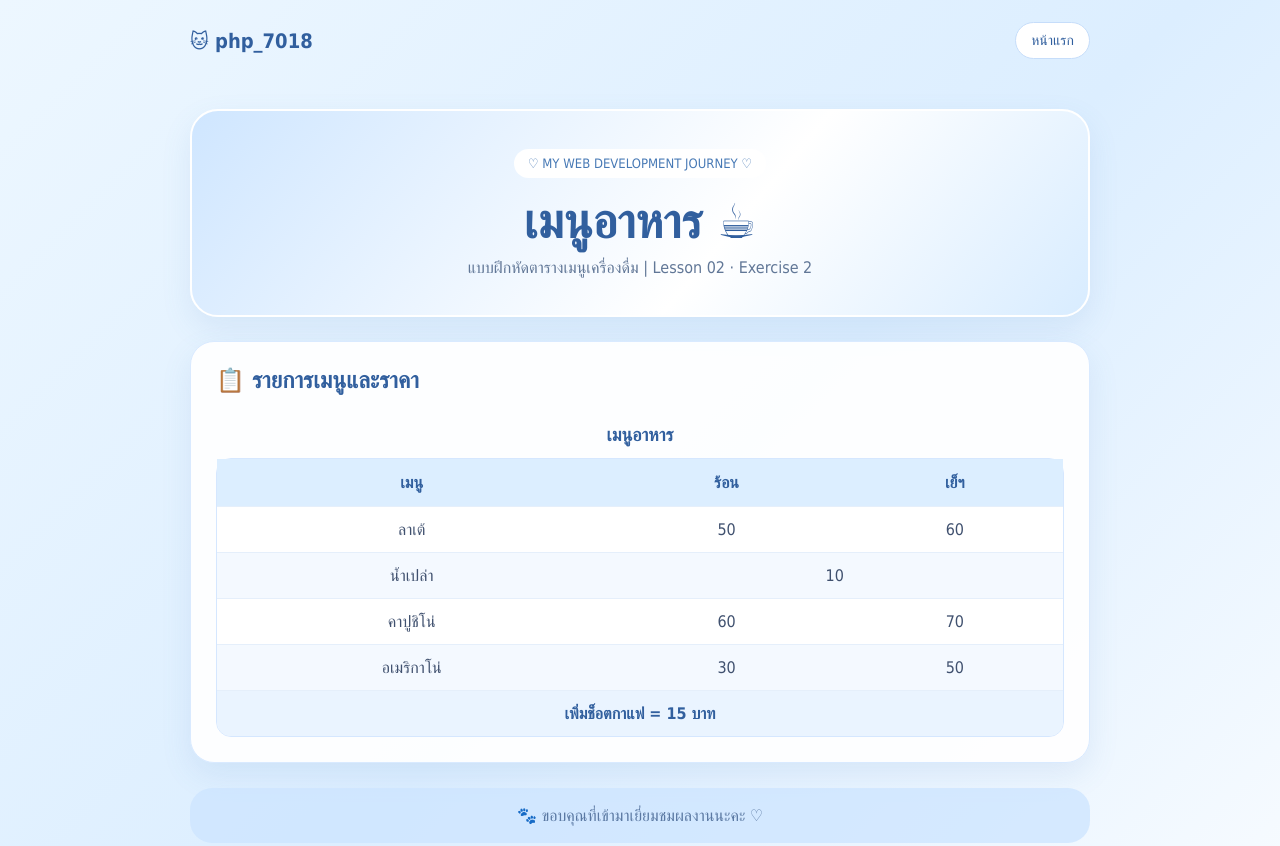
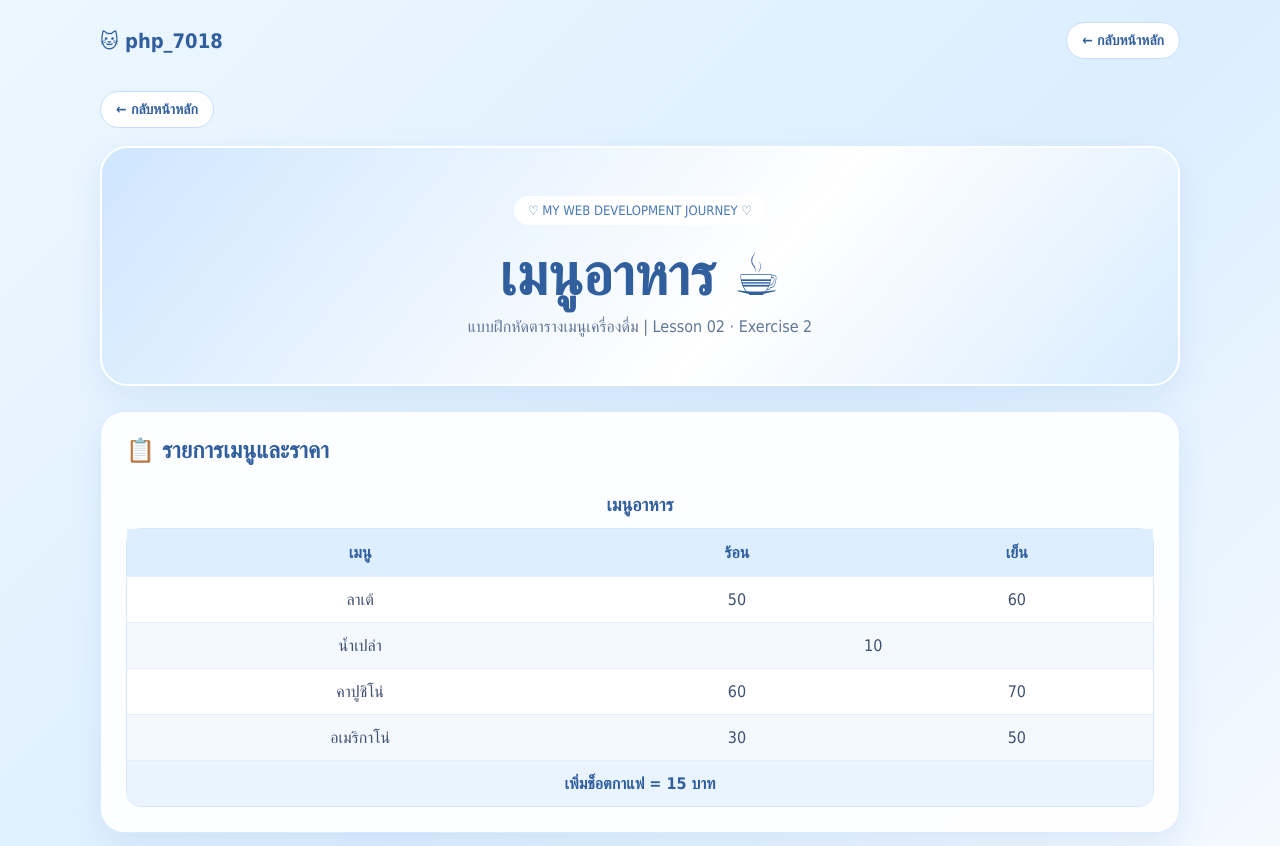
Before and after one commit to WaySpaceOrg/php_7018, a plain HTML site: page Lesson2/ex2.html in a window 1280 px wide. Shown: the top 846 px of the page. Drawn offline with Linux system fonts and the light colour scheme.

Commit message:
Restyle Lesson 2 exercise 2 to match homepage

```diff
--- a/Lesson2/ex2.html
+++ b/Lesson2/ex2.html
@@ -2,42 +2,46 @@
 <html lang="th">
 <head>
 <meta charset="utf-8">
-<meta name="viewport" content="width=device-width, initial-scale=1">
+<meta name="viewport" content="width=device-width,initial-scale=1">
 <title>เมนูอาหาร | php_7018</title>
 <style>
-:root{--blue:#79afea;--dark:#315f9e;--text:#40516f}
+:root{--b:#79afea;--d:#315f9e;--t:#40516f}
 *{box-sizing:border-box}
-body{margin:0;min-height:100vh;color:var(--text);font-family:Tahoma,sans-serif;background:linear-gradient(135deg,#edf7ff,#dceeff 55%,#f7fbff)}
+html{scroll-behavior:smooth}
+body{margin:0;color:var(--t);font-family:Tahoma,sans-serif;background:linear-gradient(135deg,#edf7ff,#dceeff 55%,#f7fbff)}
 a{text-decoration:none;color:inherit}
-.wrap{width:min(900px,calc(100% - 32px));margin:auto}
+.wrap{width:min(1080px,calc(100% - 32px));margin:auto}
 header{display:flex;justify-content:space-between;align-items:center;gap:16px;padding:22px 0}
-.brand{font-weight:bold;color:var(--dark);font-size:20px}
-nav a,.back{display:inline-block;background:#fff;border:1px solid #c6ddfa;border-radius:30px;padding:9px 15px;color:var(--dark);font-size:14px}
-nav a:hover,.back:hover{background:var(--blue);color:#fff}
-main{padding:28px 0 45px}
-.hero{text-align:center;padding:38px 18px;border:2px solid white;border-radius:28px;background:linear-gradient(130deg,#cfe6ff,#fff 60%,#d8ecff);box-shadow:0 12px 30px #5b8bc21f}
+.brand{font-weight:bold;color:var(--d);font-size:20px}
+nav a,.home-back{display:inline-flex;align-items:center;background:#fff;border:1px solid #c6ddfa;border-radius:30px;padding:9px 15px;color:var(--d);font-size:14px;font-weight:bold}
+nav a:hover,.home-back:hover{background:var(--b);color:#fff}
+main{padding:10px 0 35px}
+.home-back{margin:0 0 18px}
+.hero{text-align:center;padding:48px 18px;border:2px solid white;border-radius:28px;background:linear-gradient(130deg,#cfe6ff,#fff 60%,#d8ecff);box-shadow:0 12px 30px #5b8bc21f}
 .tag{display:inline-block;background:white;border-radius:30px;padding:7px 14px;color:#4779b5;font-size:13px}
-h1{font-size:clamp(30px,6vw,48px);color:var(--dark);margin:15px 0 7px}
+h1{font-size:clamp(34px,6vw,58px);color:var(--d);margin:16px 0 7px}
 .hero p{color:#617797;margin:0}
-.panel{margin-top:24px;padding:25px;background:#ffffffed;border:1px solid #d9eaff;border-radius:24px;box-shadow:0 12px 30px #5b8bc21f}
-h2{color:var(--dark);margin:0 0 18px;font-size:23px}
+.panel{margin-top:25px;padding:25px;background:#ffffffed;border:1px solid #d9eaff;border-radius:24px;box-shadow:0 12px 30px #5b8bc21f}
+h2{color:var(--d);margin:0 0 18px;font-size:23px}
 .table-wrap{overflow-x:auto}
 table{width:100%;border-collapse:separate;border-spacing:0;overflow:hidden;border:1px solid #d5e7ff;border-radius:15px;text-align:center}
-caption{padding:12px;color:var(--dark);font-weight:bold;font-size:18px}
-th{background:#dceeff;color:var(--dark);padding:14px}
+caption{padding:12px;color:var(--d);font-weight:bold;font-size:18px}
+th{background:#dceeff;color:var(--d);padding:14px}
 td{padding:13px;background:#fff;border-top:1px solid #e5effb}
 tbody tr:nth-child(even) td{background:#f4f9ff}
-tfoot td{background:#eaf4ff;color:var(--dark);font-weight:bold}
-footer{text-align:center;background:#cce4ffbf;color:#5b79a3;border-radius:22px;padding:18px;margin:25px 0 0}
-@media(max-width:600px){header{flex-direction:column}.panel{padding:16px}th,td{padding:11px 8px}}
+tfoot td{background:#eaf4ff;color:var(--d);font-weight:bold}
+footer{text-align:center;background:#cce4ffbf;color:#5b79a3;border-radius:22px;padding:20px;margin:28px 0 20px}
+@media(max-width:760px){header{flex-direction:column}.panel{padding:17px}}
+@media(max-width:600px){th,td{padding:11px 8px;font-size:14px}}
 </style>
 </head>
 <body>
 <header class="wrap">
 <a class="brand" href="../index.html">🐱 php_7018</a>
-<nav><a href="../index.html">หน้าแรก</a></nav>
+<nav><a href="../index.html">← กลับหน้าหลัก</a></nav>
 </header>
 <main class="wrap">
+<a class="home-back" href="../index.html">← กลับหน้าหลัก</a>
 <section class="hero">
 <span class="tag">♡ MY WEB DEVELOPMENT JOURNEY ♡</span>
 <h1>เมนูอาหาร ☕</h1>
@@ -48,13 +52,7 @@ footer{text-align:center;background:#cce4ffbf;color:#5b79a3;border-radius:22px;p
 <div class="table-wrap">
 <table>
 <caption>เมนูอาหาร</caption>
-<thead>
-<tr>
-<th>เมนู</th>
-<th>ร้อน</th>
-<th>เย็ฯ</th>
-</tr>
-</thead>
+<thead><tr><th>เมนู</th><th>ร้อน</th><th>เย็น</th></tr></thead>
 <tbody>
 <tr><td>ลาเต้</td><td>50</td><td>60</td></tr>
 <tr><td>น้ำเปล่า</td><td colspan="2">10</td></tr>
```
